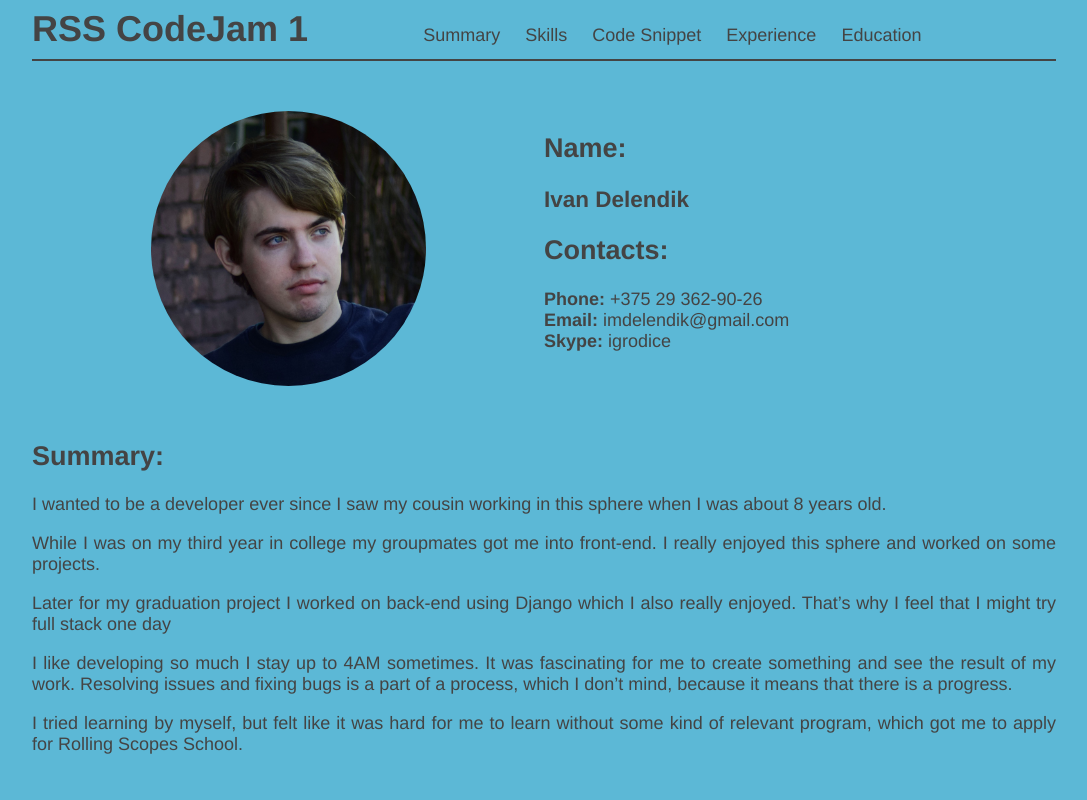
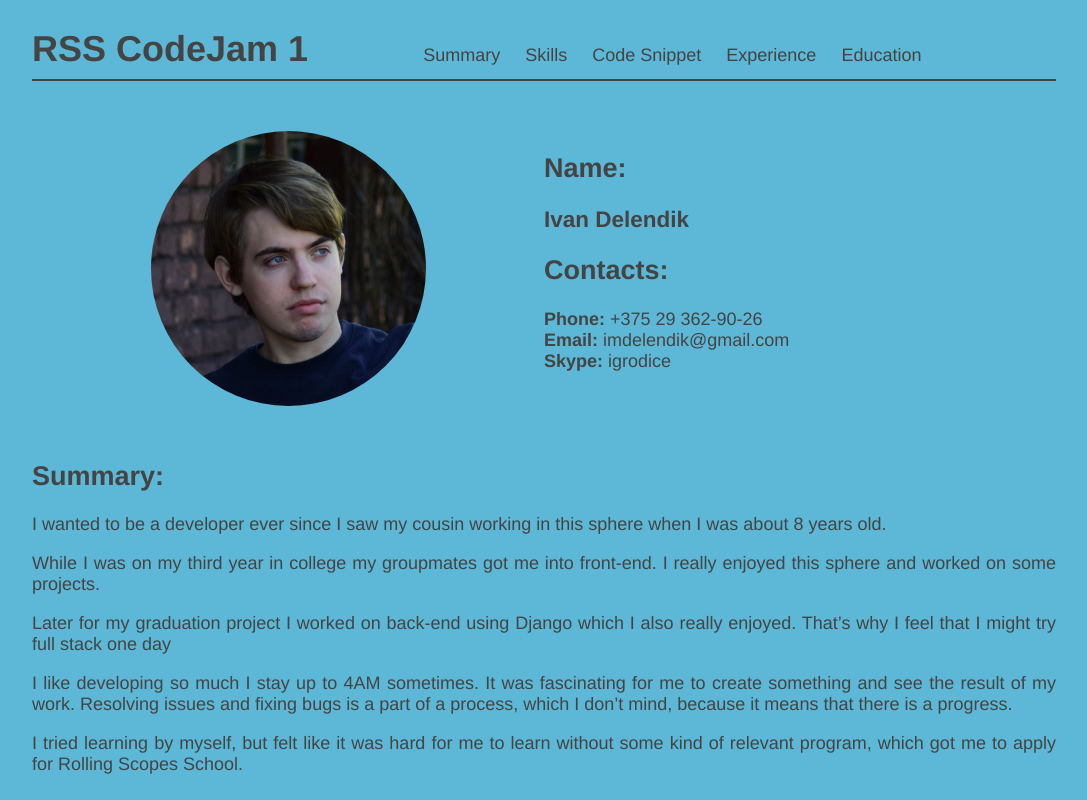
Before and after one commit to AngryIvan/rsschool-codejam1-cv, a plain HTML site: page index.html in a window 1280 px wide. Shown: the top 800 px of the page, without its empty margins (104-1191 px from the left). Drawn offline with Linux system fonts and the light colour scheme.

Commit message:
refactor: minor changes in css

```diff
--- a/style.css
+++ b/style.css
@@ -1,10 +1,10 @@
 body {
+    overflow-x: hidden;
     width: 100%;
-    overflow-x: hidden;
+    font-family: "Helvetica", "Arial", sans-serif;
+    font-size: 18px;
     background: #5cb8d6;
     color: #444444;
-    font-family: "Helvetica", "Arial", sans-serif;
-    font-size: 18px;
 }
 
 header,
@@ -12,6 +12,10 @@ section,
 footer {
     width: 1024px;
     margin: 0 auto;
+}
+
+header {
+    padding-top: 20px;
 }
 
 header h1 {
```
